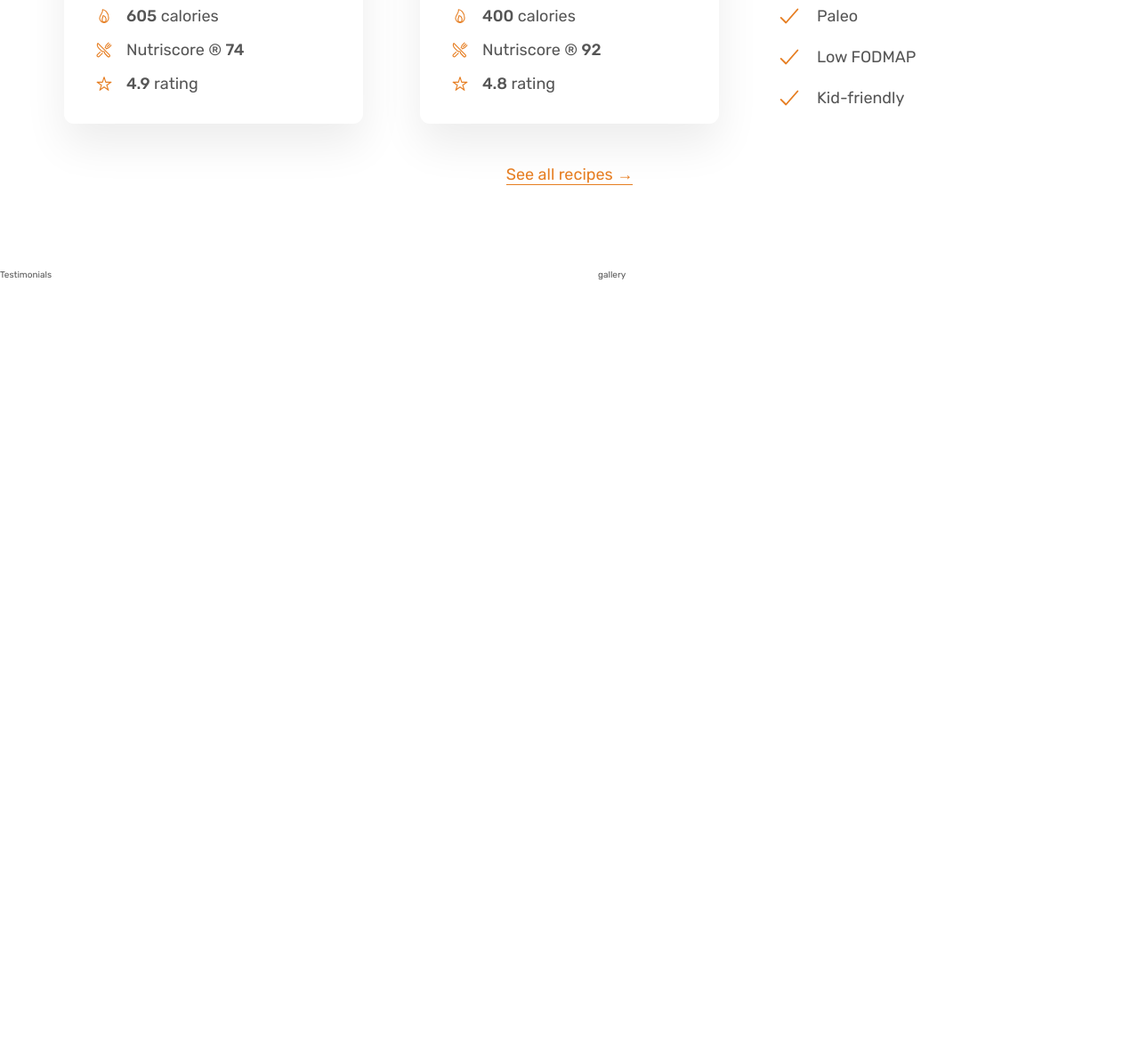
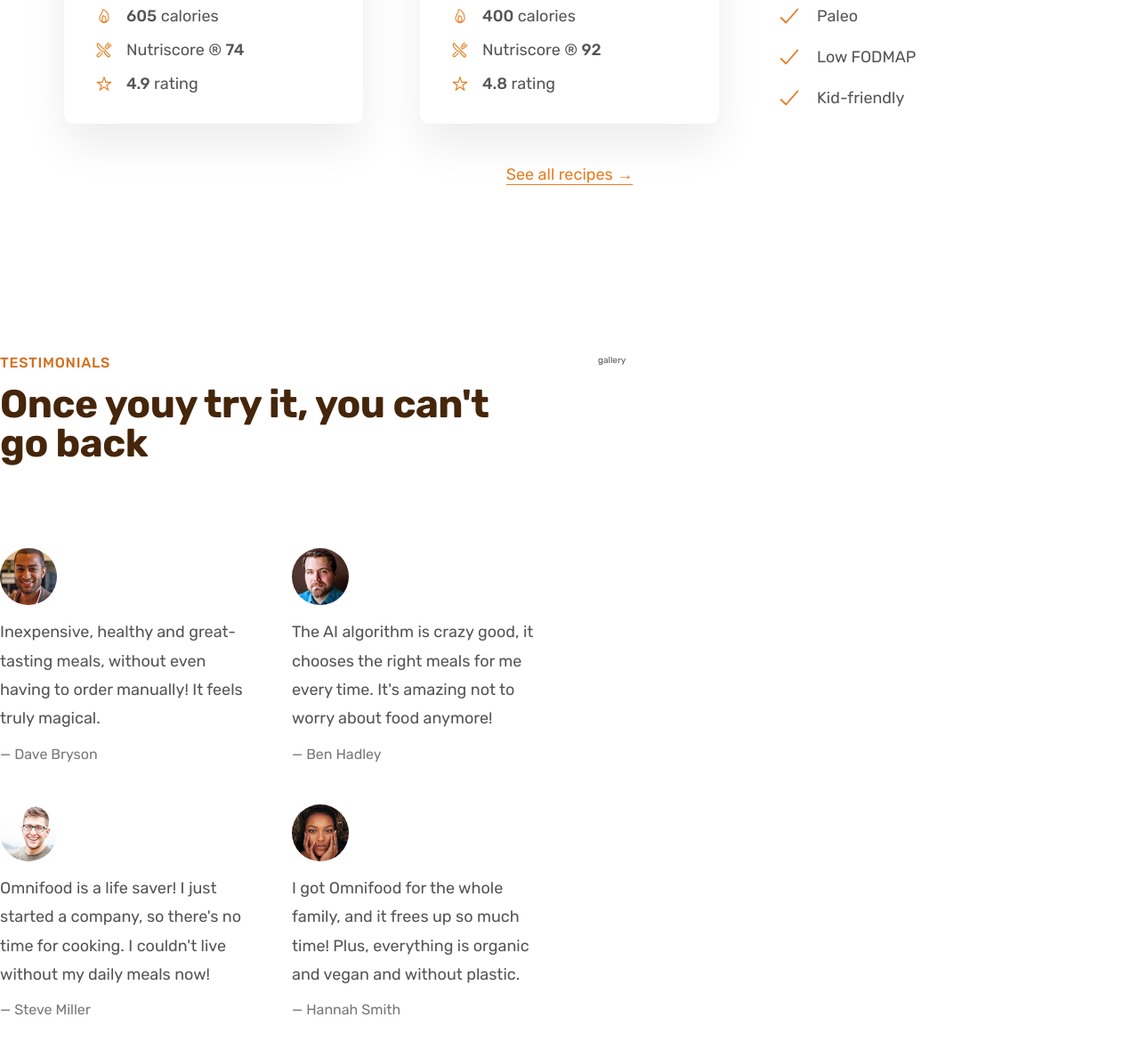
Before and after one commit to Patrik218/html-css-omnifood, a plain HTML site: page index.html in a window 1280 px wide. Shown: the part 3213-4393 px from the top of the page at 89% size. Before the commit the page ends 3528 px from the top, so only its background shows below. Drawn offline with nearby package versions, Linux system fonts and the light colour scheme.

Commit message:
finished testimonials section

```diff
--- a/css/style.css
+++ b/css/style.css
@@ -297,3 +297,32 @@
         height: 3rem;
         color: #e67e22;
     }
+
+    /* TESTIMONIALS SECTION */
+
+    .section-testimonials {
+        padding: 9.6rem 0;
+    }
+
+    .testimonials {
+        display: grid;
+        grid-template-columns: 1fr 1fr;
+        gap: 4.8rem;
+    }
+
+    .testimonial-img {
+        width: 6.4rem;
+        border-radius: 50%;
+        margin-bottom: 1.2rem;
+    }
+
+    .testimonial-text {
+        font-size: 1.8rem;
+        line-height: 1.8;
+        margin-bottom: 1.6rem;
+    }
+
+    .testimonial-name {
+        font-size: 1.6rem;
+        color: #777;
+    }
--- a/index.html
+++ b/index.html
@@ -190,9 +190,34 @@
             </div>
         </section>
         <section class="section-testimonials grid grid--2-cols">
-            <div class="testimonials">
-                Testimonials
-            </div>
+
+            <div class="testimonials-container">
+                <span class="subheading">Testimonials</span>
+                <h2 class="heading-secondary">Once youy try it, you can't go back</h2>
+
+                <div class="testimonials">
+                    <figure class="testimonial">
+                        <img src="./img/customers/dave.jpg" alt="Photo of custumer Dave Bryson" class="testimonial-img">
+                        <blockquote class="testimonial-text">Inexpensive, healthy and great-tasting meals, without even having to order manually! It feels truly magical.</blockquote>
+                        <p class="testimonial-name">&mdash; Dave Bryson</p>
+                    </figure>
+                    <figure class="testimonial">
+                        <img src="./img/customers/ben.jpg" alt="Photo of customer Ben Hadley" class="testimonial-img">
+                        <blockquote class="testimonial-text">The AI algorithm is crazy good, it chooses the right meals for me every time. It's amazing not to worry about food anymore!</blockquote>
+                        <p class="testimonial-name">&mdash; Ben Hadley</p>
+                    </figure>
+                    <fugure class="testimonial">
+                        <img src="./img/customers/steve.jpg" alt="Photo of customer Steve Miller" class="testimonial-img">
+                        <blockquote class="testimonial-text">Omnifood is a life saver! I just started a company, so there's no time for cooking. I couldn't live without my daily meals now!</blockquote>
+                        <p class="testimonial-name">&mdash; Steve Miller</p>
+                    </fugure>
+                    <figure class="testimonial">
+                        <img src="./img/customers/hannah.jpg" alt="Photo of customer Hannah Smith" class="testimonial-img">
+                        <blockquote class="testimonial-text">I got Omnifood for the whole family, and it frees up so much time! Plus, everything is organic and vegan and without plastic.</blockquote>
+                        <p class="testimonial-name">&mdash; Hannah Smith</p>
+                    </figure>
+                </div>
+                </div>
             <div class="gallery">
                 gallery
             </div>
```
